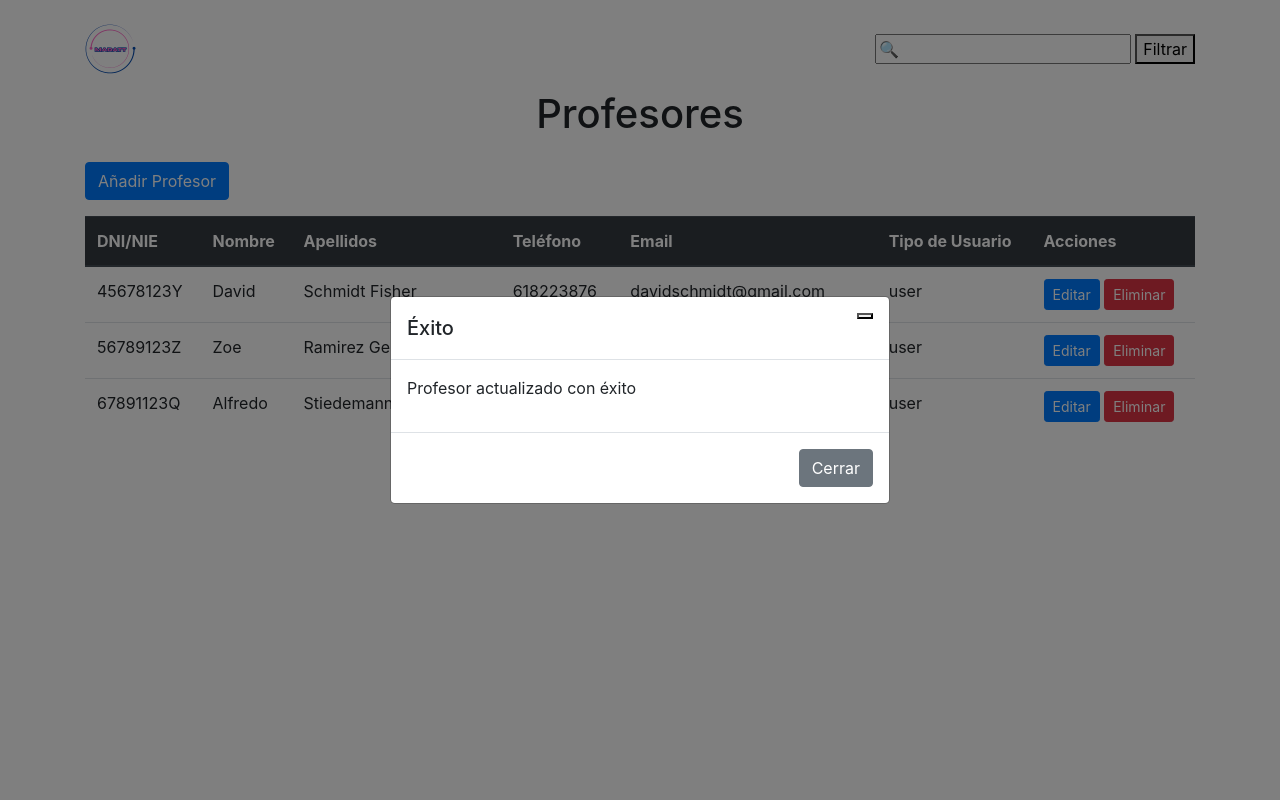
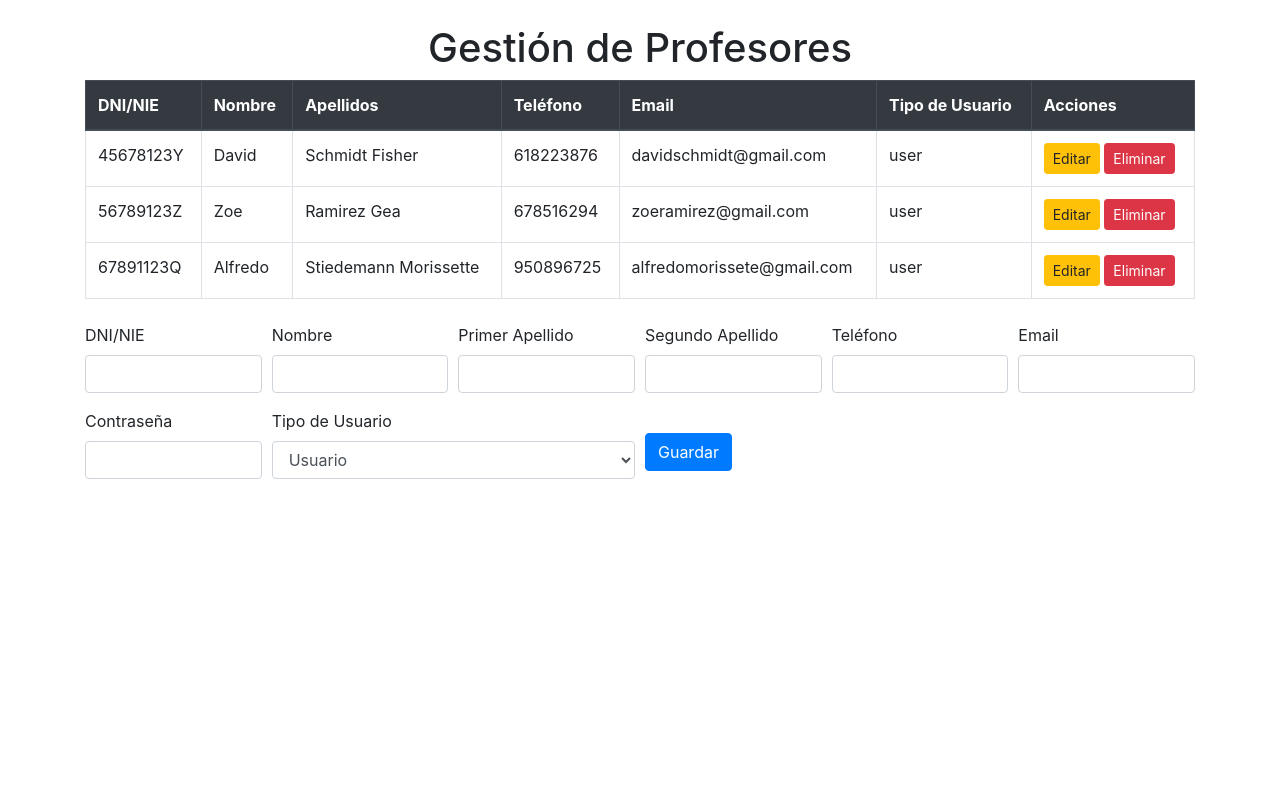
Before and after one commit to AtteneriCimadevilla/FEPLA-CRM, a PHP site: page /profesores.php in a window 1280 px wide. Run offline with PHP 8.4, Linux system fonts and the light colour scheme; the visitor is signed in with stand-in values (Sample User, id 1); data comes from the database, SQL or seed files in the repository; some libraries are stand-ins or nearby versions.

Commit message:
Página de profesores con CRUD.

```diff
--- a/code/profesores.php
+++ b/code/profesores.php
@@ -1,29 +1,64 @@
 <?php
 require 'conexion.php';
 
-session_start();
-$mostrar_popup = false;
-if (isset($_SESSION['profesor_actualizado']) && $_SESSION['profesor_actualizado']) {
-    $mostrar_popup = true;
-    unset($_SESSION['profesor_actualizado']);
+// Función para obtener la lista de profesores
+function obtenerProfesores($mysqli)
+{
+    $query = "SELECT dni_nie, nombre, apellido1, apellido2, telefono, email, tipo_usuario FROM profesores";
+    $result = $mysqli->query($query);
+    $profesores = [];
+
+    if ($result && $result->num_rows > 0) {
+        while ($row = $result->fetch_assoc()) {
+            $profesores[] = $row;
+        }
     }
 
-// Consulta SQL para obtener los datos de la tabla "profesores"
-$query = "SELECT dni_nie, nombre, apellido1, apellido2, telefono, email, tipo_usuario FROM profesores";
-$result = $mysqli->query($query);
+    return $profesores;
+}
 
-// Handle delete request
-if (isset($_POST['delete']) && isset($_POST['dni_nie'])) {
-    $dni_nie_to_delete = $_POST['dni_nie'];
-    $delete_query = "DELETE FROM profesores WHERE dni_nie = ?";
-    $stmt = $mysqli->prepare($delete_query);
-    $stmt->bind_param("s", $dni_nie_to_delete);
+// Obtener la acción desde el formulario
+if ($_SERVER['REQUEST_METHOD'] === 'POST') {
+    $accion = $_POST['accion'];
+    $dni_nie = $_POST['dni_nie'] ?? null;
+    $nombre = $_POST['nombre'] ?? null;
+    $apellido1 = $_POST['apellido1'] ?? null;
+    $apellido2 = $_POST['apellido2'] ?? null;
+    $telefono = $_POST['telefono'] ?? null;
+    $email = $_POST['email'] ?? null;
+    $tipo_usuario = $_POST['tipo_usuario'] ?? 'user';
+    $contrasenya = $_POST['contrasenya'] ?? null;
+
+    if ($accion === 'add') {
+        // Hashear la contraseña
+        $hash_contrasenya = password_hash($contrasenya, PASSWORD_DEFAULT);
+
+        // Añadir profesor
+        $query = "INSERT INTO profesores (dni_nie, contrasenya, nombre, apellido1, apellido2, telefono, email, tipo_usuario) VALUES (?, ?, ?, ?, ?, ?, ?, ?)";
+        $stmt = $mysqli->prepare($query);
+        $stmt->bind_param("ssssssss", $dni_nie, $hash_contrasenya, $nombre, $apellido1, $apellido2, $telefono, $email, $tipo_usuario);
         $stmt->execute();
-    $stmt->close();
-    // Redirect to refresh the page after deletion
+    } elseif ($accion === 'edit') {
+        // Editar profesor
+        $query = "UPDATE profesores SET nombre = ?, apellido1 = ?, apellido2 = ?, telefono = ?, email = ?, tipo_usuario = ? WHERE dni_nie = ?";
+        $stmt = $mysqli->prepare($query);
+        $stmt->bind_param("sssssss", $nombre, $apellido1, $apellido2, $telefono, $email, $tipo_usuario, $dni_nie);
+        $stmt->execute();
+    } elseif ($accion === 'delete') {
+        // Eliminar profesor
+        $query = "DELETE FROM profesores WHERE dni_nie = ?";
+        $stmt = $mysqli->prepare($query);
+        $stmt->bind_param("s", $dni_nie);
+        $stmt->execute();
+    }
+
+    // Redirigir para evitar reenvío de formularios
     header("Location: " . $_SERVER['PHP_SELF']);
     exit();
 }
+
+// Obtener la lista de profesores para mostrar
+$profesores = obtenerProfesores($mysqli);
 ?>
 
 <!DOCTYPE html>
@@ -32,31 +67,16 @@ if (isset($_POST['delete']) && isset($_POST['dni_nie'])) {
 <head>
     <meta charset="UTF-8">
     <meta name="viewport" content="width=device-width, initial-scale=1.0">
-    <title>FEPLA CRM Profesores</title>
+    <title>Gestión de Profesores</title>
     <link rel="stylesheet" href="https://stackpath.bootstrapcdn.com/bootstrap/4.5.2/css/bootstrap.min.css">
-    <link rel="stylesheet" href="profesores.css"> <!-- CSS personalizado -->
 </head>
 
 <body>
-    <div class="container container-profesores my-4">
-        <header class="d-flex justify-content-between align-items-center mb-3">
-            <img src="logo.png" alt="logo" style="height: 50px;">
-            <div class="busqueda">
-                <input type="text" id="searchFilter" placeholder="🔍">
-                <button id="searchButton">Filtrar</button>
-            </div>
-        </header>
+    <div class="container my-4">
+        <h1 class="text-center">Gestión de Profesores</h1>
 
-        <h1 class="page-title text-center mb-4">Profesores</h1>
-
-        <!-- Add Teacher Button -->
-        <div class="mb-3">
-            <a href="gestionProfesor.php" class="btn btn-primary">Añadir Profesor</a>
-        </div>
-
-        <!-- Tabla responsive de profesores -->
-        <div class="table-responsive">
-            <table class="table table-hover table-profesores">
+        <!-- Tabla de profesores -->
+        <table class="table table-bordered mb-4">
             <thead class="thead-dark">
                 <tr>
                     <th>DNI/NIE</th>
@@ -69,78 +89,89 @@ if (isset($_POST['delete']) && isset($_POST['dni_nie'])) {
                 </tr>
             </thead>
             <tbody>
-                    <?php if ($result->num_rows > 0): ?>
-                        <?php while ($profesor = $result->fetch_assoc()): ?>
+                <?php foreach ($profesores as $profesor): ?>
                     <tr>
-                                <td><?php echo htmlspecialchars($profesor['dni_nie']); ?></td>
-                                <td><?php echo htmlspecialchars($profesor['nombre']); ?></td>
-                                <td><?php echo htmlspecialchars($profesor['apellido1'] . ' ' . $profesor['apellido2']); ?></td>
-                                <td><?php echo htmlspecialchars($profesor['telefono']); ?></td>
-                                <td><?php echo htmlspecialchars($profesor['email']); ?></td>
-                                <td><?php echo htmlspecialchars($profesor['tipo_usuario']); ?></td>
+                        <td><?= htmlspecialchars($profesor['dni_nie']) ?></td>
+                        <td><?= htmlspecialchars($profesor['nombre']) ?></td>
+                        <td><?= htmlspecialchars($profesor['apellido1'] . ' ' . $profesor['apellido2']) ?></td>
+                        <td><?= htmlspecialchars($profesor['telefono']) ?></td>
+                        <td><?= htmlspecialchars($profesor['email']) ?></td>
+                        <td><?= htmlspecialchars($profesor['tipo_usuario']) ?></td>
                         <td>
-                                    <a href="gestionProfesor.php?dni_nie=<?php echo urlencode($profesor['dni_nie']); ?>" class="btn btn-sm btn-primary">Editar</a>
-                                    <form method="POST" style="display: inline;" onsubmit="return confirm('¿Está seguro de que desea eliminar este profesor?');">
-                                        <input type="hidden" name="dni_nie" value="<?php echo htmlspecialchars($profesor['dni_nie']); ?>">
-                                        <button type="submit" name="delete" class="btn btn-sm btn-danger">Eliminar</button>
+                            <button class="btn btn-sm btn-warning" onclick="editarProfesor('<?= htmlspecialchars(json_encode($profesor)) ?>')">Editar</button>
+                            <form method="POST" style="display:inline;">
+                                <input type="hidden" name="accion" value="delete">
+                                <input type="hidden" name="dni_nie" value="<?= htmlspecialchars($profesor['dni_nie']) ?>">
+                                <button type="submit" class="btn btn-sm btn-danger">Eliminar</button>
                             </form>
                         </td>
                     </tr>
-                        <?php endwhile; ?>
-                    <?php else: ?>
-                        <tr>
-                            <td colspan="7" class="text-center">No hay profesores registrados.</td>
-                        </tr>
-                    <?php endif; ?>
+                <?php endforeach; ?>
             </tbody>
         </table>
+
+        <!-- Formulario para añadir o editar un profesor -->
+        <form method="POST">
+            <input type="hidden" name="accion" id="accion" value="add">
+            <div class="form-row">
+                <div class="form-group col-md-2">
+                    <label for="dni_nie">DNI/NIE</label>
+                    <input type="text" class="form-control" id="dni_nie" name="dni_nie" required>
+                </div>
+                <div class="form-group col-md-2">
+                    <label for="nombre">Nombre</label>
+                    <input type="text" class="form-control" id="nombre" name="nombre" required>
+                </div>
+                <div class="form-group col-md-2">
+                    <label for="apellido1">Primer Apellido</label>
+                    <input type="text" class="form-control" id="apellido1" name="apellido1" required>
+                </div>
+                <div class="form-group col-md-2">
+                    <label for="apellido2">Segundo Apellido</label>
+                    <input type="text" class="form-control" id="apellido2" name="apellido2">
+                </div>
+                <div class="form-group col-md-2">
+                    <label for="telefono">Teléfono</label>
+                    <input type="text" class="form-control" id="telefono" name="telefono">
+                </div>
+                <div class="form-group col-md-2">
+                    <label for="email">Email</label>
+                    <input type="email" class="form-control" id="email" name="email" required>
                 </div>
             </div>
-
-    <?php $mysqli->close(); ?>
-
-    <?php if ($mostrar_popup): ?>
-        <div id="popup" class="modal fade" tabindex="-1" role="dialog">
-            <div class="modal-dialog modal-dialog-centered" role="document">
-                <div class="modal-content">
-                    <div class="modal-header">
-                        <h5 class="modal-title">Éxito</h5>
-                        <button type="button" class="btn-close" data-bs-dismiss="modal" aria-label="Close"></button>
+            <div class="form-row">
+                <div class="form-group col-md-2">
+                    <label for="contrasenya">Contraseña</label>
+                    <input type="password" class="form-control" id="contrasenya" name="contrasenya" required>
                 </div>
-                    <div class="modal-body">
-                        <p>Profesor actualizado con éxito</p>
+                <div class="form-group col-md-4">
+                    <label for="tipo_usuario">Tipo de Usuario</label>
+                    <select class="form-control" id="tipo_usuario" name="tipo_usuario">
+                        <option value="user">Usuario</option>
+                        <option value="admin">Administrador</option>
+                        <option value="root">Root</option>
+                    </select>
                 </div>
-                    <div class="modal-footer">
-                        <button type="button" class="btn btn-secondary" data-bs-dismiss="modal">Cerrar</button>
+                <div class="form-group col-md-2">
+                    <button type="submit" class="btn btn-primary mt-4">Guardar</button>
                 </div>
             </div>
+        </form>
     </div>
-        </div>
+
     <script>
-            document.addEventListener('DOMContentLoaded', function() {
-                var popupElement = document.getElementById('popup');
-                var popup = new bootstrap.Modal(popupElement);
-                popup.show();
-
-                // Handle closing the modal
-                popupElement.addEventListener('hidden.bs.modal', function() {
-                    popupElement.parentNode.removeChild(popupElement);
-                });
-
-                var closeButtons = popupElement.querySelectorAll('[data-bs-dismiss="modal"]');
-                closeButtons.forEach(function(button) {
-                    button.addEventListener('click', function() {
-                        popup.hide();
-                    });
-                });
-            });
+        function editarProfesor(profesor) {
+            const data = JSON.parse(profesor);
+            document.getElementById('accion').value = 'edit';
+            document.getElementById('dni_nie').value = data.dni_nie;
+            document.getElementById('nombre').value = data.nombre;
+            document.getElementById('apellido1').value = data.apellido1;
+            document.getElementById('apellido2').value = data.apellido2;
+            document.getElementById('telefono').value = data.telefono;
+            document.getElementById('email').value = data.email;
+            document.getElementById('tipo_usuario').value = data.tipo_usuario;
+        }
     </script>
-    <?php endif; ?>
-
-    <script type="module" src="profesores.js"></script>
-    <script src="https://code.jquery.com/jquery-3.5.1.slim.min.js"></script>
-    <script src="https://cdn.jsdelivr.net/npm/@popperjs/core@2.6.0/dist/umd/popper.min.js"></script>
-    <script src="https://cdn.jsdelivr.net/npm/bootstrap@5.3.0/dist/js/bootstrap.bundle.min.js"></script>
 </body>
 
 </html>
```
Also changed, not shown: code/getProfesor.php (added, +20 -0 lines), code/profesores.js (added, +53 -0 lines), code/saveProfesor.php (added, +61 -0 lines), 1 other file. Lines whose indentation alone changed are shown as unchanged.
